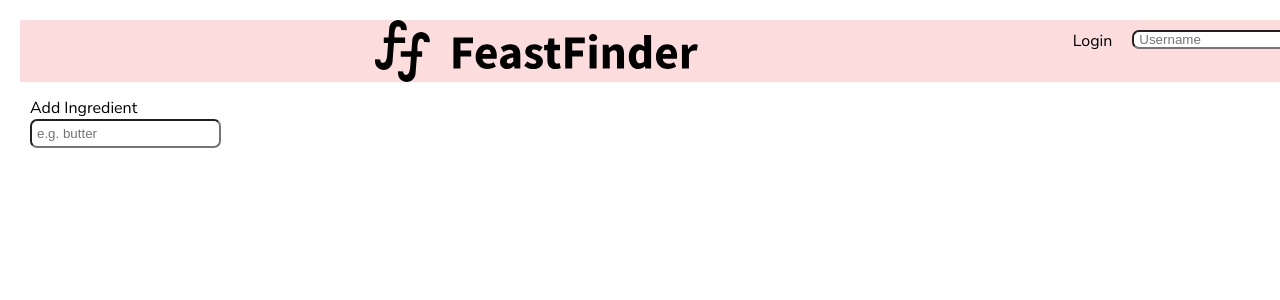
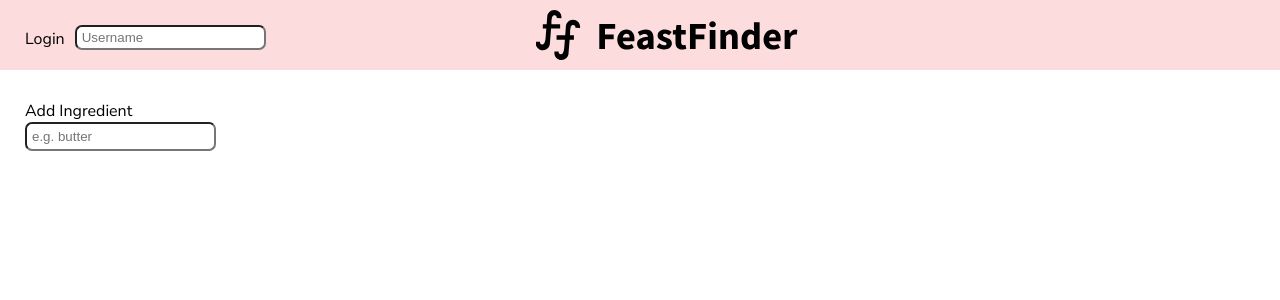
Before and after one commit to NicholasSpringer/feast-finder, a React (Create React App) app: page / in a window 1280 px wide. Shown: the top 300 px of the page. Built offline with nearby package versions, Linux system fonts and the light colour scheme.

Commit message:
centered logo

```diff
--- a/src/App.css
+++ b/src/App.css
@@ -35,14 +35,17 @@ label {
 .login-form {
     display: flex;
     flex-direction: row;
-    height: 30%;
+    position: absolute;
+    left: 15px;
+    top: 15px;
     padding: 10px;
+    height: 25px;
     gap: 10px;
     float: left;
 }
 
 .login-form label {
-    margin: auto;
+    margin-top: auto;
 }
 
 input[type=text] {
@@ -62,9 +65,10 @@ input[type=text] {
 /* AppComponent */
 
 .logo {
-    width: 25%;
-    margin-left: auto;
-    margin-right: auto;
+    width: 20%;
+    position: relative;
+    left: 50%;
+    transform: translateX(-50%);
 }
 
 .overall-vert-container {
@@ -74,17 +78,17 @@ input[type=text] {
   min-width: 1000pt;
   height: 100%;
   box-sizing: border-box;
-  padding: 20px;
   background-size: cover;
   gap: 5px;
 }
 
 .header {
     display: flex;
+    padding: 10px;
     flex-direction: row;
     width: 100%;
-    position: relative;
     background: rgb(252, 220, 220);
+    box-sizing: border-box;
 }
 /*
 .vert-container {
@@ -115,8 +119,9 @@ form {
 
 /* IngredientList */
 
-.ingreident-list {
-    width: 30%;
+.ingredient-list {
+    width: 25%;
+    padding: 15px;
 }
 
 .ingredient-grid {
```
